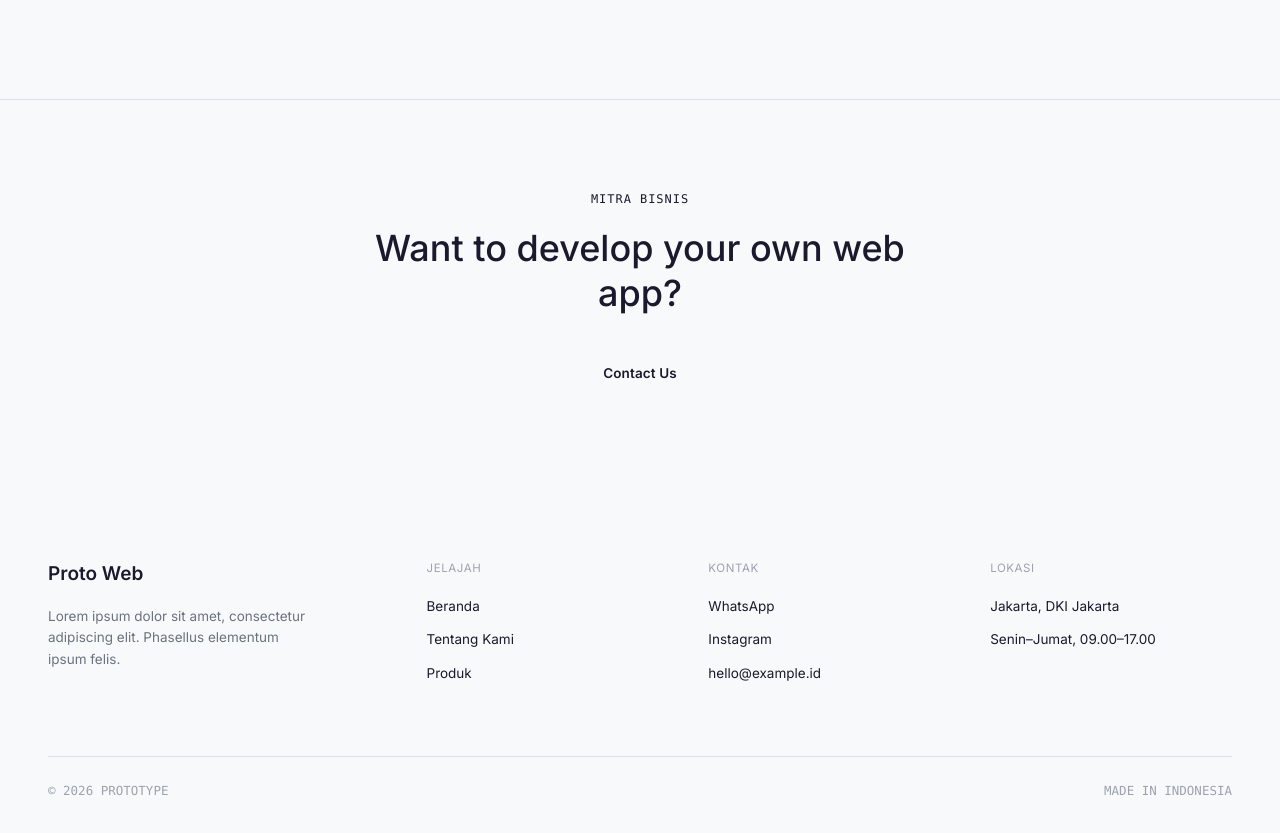
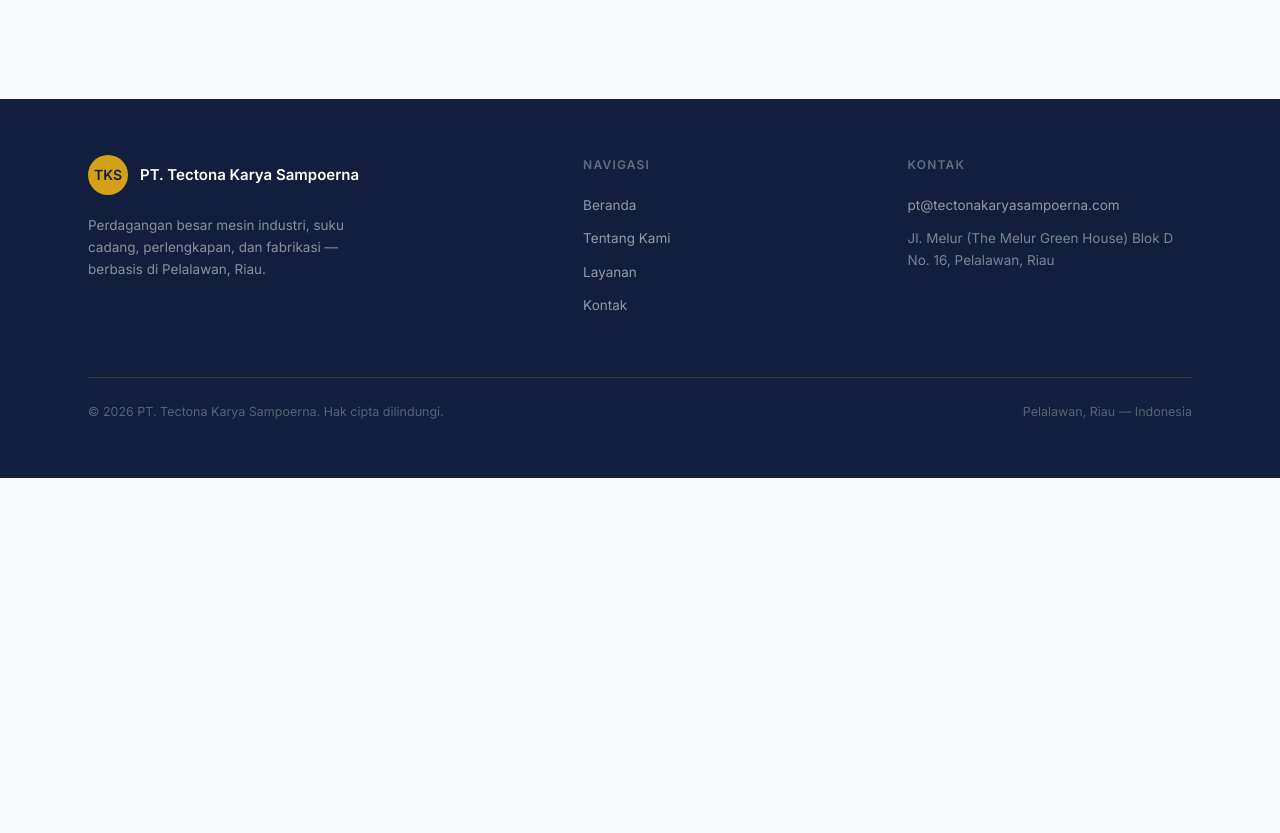
Before and after one commit to ifs20004-itdel/prototype, a Next.js app: page / in a window 1280 px wide. Shown: the part 2824-3657 px from the top of the page. After the commit the page ends 3302 px from the top, so only its background shows below. Built offline with nearby package versions, Linux system fonts and the light colour scheme.

Commit message:
ref: delete unused page, revamp footer

```diff
--- a/app/page.tsx
+++ b/app/page.tsx
@@ -1,9 +1,8 @@
-// import Image from "next/image";
+"use client";
 import About from "@/components/About";
 import Footer from "@/components/Footer";
 import Hero from "@/components/Hero";
 import Navbar from "@/components/Navbar";
-import CtaStrip from "@/components/CtaStrip";
 import Products from "@/components/Products";
 import SignalDivider from "@/components/SignalDivider";
 
@@ -15,7 +14,6 @@ return (
     <SignalDivider />
     <About />
     <Products />
-    <CtaStrip />
     <Footer />
   </main>
 );
--- a/components/CtaStrip.tsx
+++ /dev/null
@@ -1,27 +0,0 @@
-import Link from "next/link";
-import { ctaContent } from "@/libs/data";
-
-export default function CtaStrip() {
-  return (
-    <section
-      className="text-center px-12 py-[90px]"
-      style={{
-        background: "var(--surface)",
-        borderTop: "1px solid var(--line)",
-      }}
-    >
-      <div className="font-mono text-[12px] uppercase tracking-[0.08em] text-[var(--brass)] mb-4 flex justify-center">
-        {ctaContent.eyebrow}
-      </div>
-      <h2 className="font-display text-[36px] font-medium max-w-[580px] mx-auto mb-8 leading-[1.25]">
-        {ctaContent.headline}
-      </h2>
-      <Link
-        href={ctaContent.cta.href}
-        className="inline-block bg-[var(--brass)] text-[#15130F] px-7 py-[15px] rounded-[1px] text-[13.5px] font-semibold tracking-[0.01em] hover:bg-[var(--brass-light)] transition-colors duration-200"
-      >
-        {ctaContent.cta.label}
-      </Link>
-    </section>
-  );
-}
--- a/components/Footer.tsx
+++ b/components/Footer.tsx
@@ -1,55 +1,102 @@
 import Link from "next/link";
-import { siteConfig, footerLinks } from "@/libs/data";
-
-const footerSections = [
-  { heading: "Jelajah", links: footerLinks.jelajah },
-  { heading: "Kontak", links: footerLinks.kontak },
-  { heading: "Lokasi", links: footerLinks.lokasi },
-];
+import { siteConfig, navLinks } from "@/libs/data_v2";
 
 export default function Footer() {
   const year = new Date().getFullYear();
-
   return (
-    <footer className="max-w-content mx-auto px-12 pt-[70px] pb-9">
-      {/* Grid */}
-      <div className="grid grid-cols-2 md:grid-cols-[1.4fr_1fr_1fr_1fr] gap-10 mb-[60px]">
-        {/* Brand */}
-        <div className="col-span-2 md:col-span-1">
-          <div className="font-display text-[19px] font-semibold mb-4">
-            {siteConfig.name}
+    <footer style={{ background: "var(--navy-dark)" }}>
+      <div className="max-w-6xl mx-auto px-6 py-14">
+        <div className="grid md:grid-cols-[1.6fr_1fr_1fr] gap-10 mb-12">
+          <div>
+            <div className="flex items-center gap-3 mb-5">
+              <div
+                className="w-10 h-10 rounded-full flex items-center justify-center font-bold text-sm"
+                style={{ background: "var(--gold)", color: "var(--navy-dark)" }}
+              >
+                TKS
               </div>
-          <p className="text-[13.5px] text-[var(--text-mute)] max-w-[260px]">
+              <div>
+                <div
+                  className="text-[15px] font-bold"
+                  style={{ color: "white", fontFamily: "var(--font-plus-jakarta)" }}
+                >
+                  PT. Tectona Karya Sampoerna
+                </div>
+              </div>
+            </div>
+            <p
+              className="text-[13.5px] leading-relaxed max-w-[280px]"
+              style={{ color: "rgba(255,255,255,0.5)" }}
+            >
               {siteConfig.tagline}
             </p>
           </div>
 
-        {/* Link columns */}
-        {footerSections.map((section) => (
-          <div key={section.heading}>
-            <h4 className="font-mono text-[11.5px] font-normal uppercase tracking-[0.05em] text-[var(--text-dim)] mb-[18px]">
-              {section.heading}
+          <div>
+            <h4
+              className="text-[12px] uppercase tracking-widest font-semibold mb-5"
+              style={{ color: "rgba(255,255,255,0.35)" }}
+            >
+              Navigasi
             </h4>
-            {section.links.map((link) => (
+            {navLinks.map((link) => (
               <Link
-                key={link.label}
+                key={link.href}
                 href={link.href}
-                className="block text-[13.5px] text-[var(--text-mute)] mb-3 hover:text-[var(--brass)] transition-colors duration-200"
+                className="block text-[13.5px] mb-3 transition-colors duration-200"
+                style={{ color: "rgba(255,255,255,0.55)" }}
+                onMouseEnter={(e) => (e.currentTarget.style.color = "var(--gold)")}
+                onMouseLeave={(e) => (e.currentTarget.style.color = "rgba(255,255,255,0.55)")}
               >
                 {link.label}
               </Link>
             ))}
           </div>
-        ))}
+
+          <div>
+            <h4
+              className="text-[12px] uppercase tracking-widest font-semibold mb-5"
+              style={{ color: "rgba(255,255,255,0.35)" }}
+            >
+              Kontak
+            </h4>
+            <a
+              href={`mailto:${siteConfig.email}`}
+              className="block text-[13.5px] mb-3 transition-colors duration-200"
+              style={{ color: "rgba(255,255,255,0.55)" }}
+              onMouseEnter={(e) => (e.currentTarget.style.color = "var(--gold)")}
+              onMouseLeave={(e) => (e.currentTarget.style.color = "rgba(255,255,255,0.55)")}
+            >
+              {siteConfig.email}
+            </a>
+            <p
+              className="text-[13.5px] leading-relaxed"
+              style={{ color: "rgba(255,255,255,0.45)" }}
+            >
+              {siteConfig.location}
+            </p>
+          </div>
         </div>
 
-      {/* Bottom bar */}
         <div
-        className="flex justify-between font-mono text-[12.5px] text-[var(--text-dim)] pt-6"
-        style={{ borderTop: "1px solid var(--line)" }}
+          className="w-full h-px mb-6"
+          style={{ background: "rgba(212,160,23,0.2)" }}
+        />
+
+        <div className="flex flex-col md:flex-row justify-between items-center gap-3">
+          <p
+            className="text-[12.5px]"
+            style={{ color: "rgba(255,255,255,0.3)" }}
           >
-        <span>© {year} PROTOTYPE</span>
-        <span>MADE IN INDONESIA</span>
+            © {year} PT. Tectona Karya Sampoerna. Hak cipta dilindungi.
+          </p>
+          <p
+            className="text-[12.5px]"
+            style={{ color: "rgba(255,255,255,0.3)" }}
+          >
+            Pelalawan, Riau — Indonesia
+          </p>
+        </div>
       </div>
     </footer>
   );
--- a/libs/data.ts
+++ b/libs/data.ts
@@ -84,12 +84,6 @@ export const products = [
   },
 ];
 
-export const ctaContent = {
-  eyebrow: "Mitra Bisnis",
-  headline: "Want to develop your own web app?",
-  cta: { label: "Contact Us", href: "#" },
-};
-
 export const navLinks = [
   { label: "Beranda", href: "#" },
   { label: "Tentang Kami", href: "#about" },
```
Also changed, not shown: components/Navbar.tsx (+0 -10 lines). Lines whose indentation alone changed are shown as unchanged.
